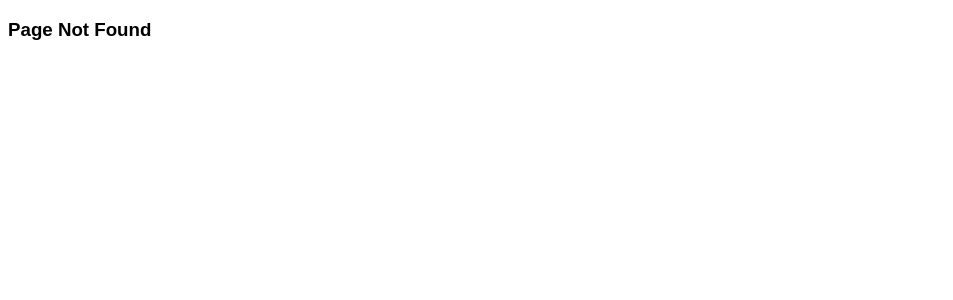
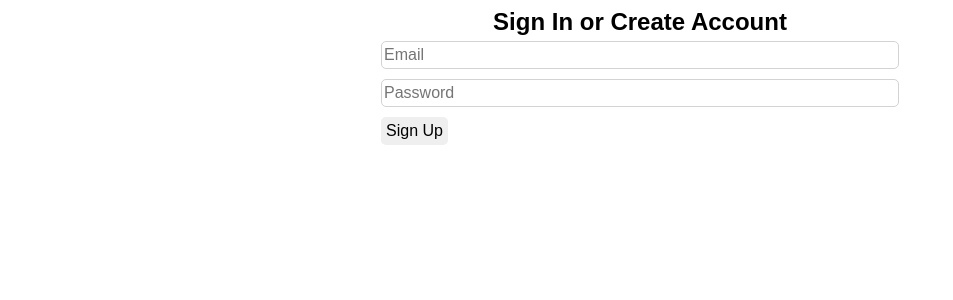
Before and after one commit to rosenkrans/react-firebase-trello, a React (Create React App) app: page / in a window 1280 px wide. Before the commit this address had no page. Shown: the top 300 px of the page, without its empty margins (0-953 px from the left). Built offline with nearby package versions, Linux system fonts and the light colour scheme.

Commit message:
added UserForm.js with email and password inputs and created route to /

```diff
--- a/src/App.js
+++ b/src/App.js
@@ -2,6 +2,7 @@ import React from 'react';
 import './App.css';
 import Board from './components/Board';
 import Home from './components/pages/Home';
+import UserForm from './components/UserForm';
 import { BrowserRouter, Route, Switch } from 'react-router-dom';
 import PageNotFound from './components/pages/PageNotFound';
 import { boardsRef, listsRef, cardsRef } from './firebase';
@@ -99,6 +100,11 @@ class App extends React.Component{
           <AuthProvider>
             <Switch>
               <Route
+                exact
+                path='/'
+                component={UserForm}
+              />
+              <Route
                 exact path='/:userId/boards'
                 render={(props) => (
                   <Home
--- /dev/null
+++ b/src/components/UserForm.js
@@ -0,0 +1,41 @@
+import React from 'react';
+
+class UserForm extends React.Component {
+  emailInput = React.createRef()
+  passwordInput = React.createRef()
+
+  render() {
+    return (
+      <React.Fragment>
+        <div className='sign-up-wrapper'>
+          <h2>Sign In or Create Account</h2>
+          <form className='sign-up-form'>
+            <div>
+              <input
+                ref={this.emailInput}
+                type='email'
+                name='email'
+                placeholder='Email'
+              />
+            </div>
+            <div>
+              <input
+                ref={this.passwordInput}
+                type='password'
+                name='password'
+                placeholder='Password'
+              />
+            </div>
+            <div>
+              <button>
+                Sign Up
+              </button>
+            </div>
+          </form>
+        </div>
+      </React.Fragment>
+    )
+  }
+}
+
+export default UserForm;
--- a/src/firebase.js
+++ b/src/firebase.js
@@ -1,5 +1,6 @@
 import firebase from 'firebase/app'
 import 'firebase/firestore'
+import 'firebase/auth'
 
 const config = {
   apiKey: "AIzaSyD-e7knTBOZSu2F4Md3b6e04lX4vGqz-x8",
@@ -16,8 +17,10 @@ firebase.initializeApp(config)
 
 const db = firebase.firestore()
 
+const firebaseAuth = firebase.auth()
+
 const boardsRef = db.collection('boards')
 const listsRef = db.collection('lists')
 const cardsRef = db.collection('cards')
 
-export { boardsRef, listsRef, cardsRef }
+export { boardsRef, listsRef, cardsRef, firebaseAuth }
```
